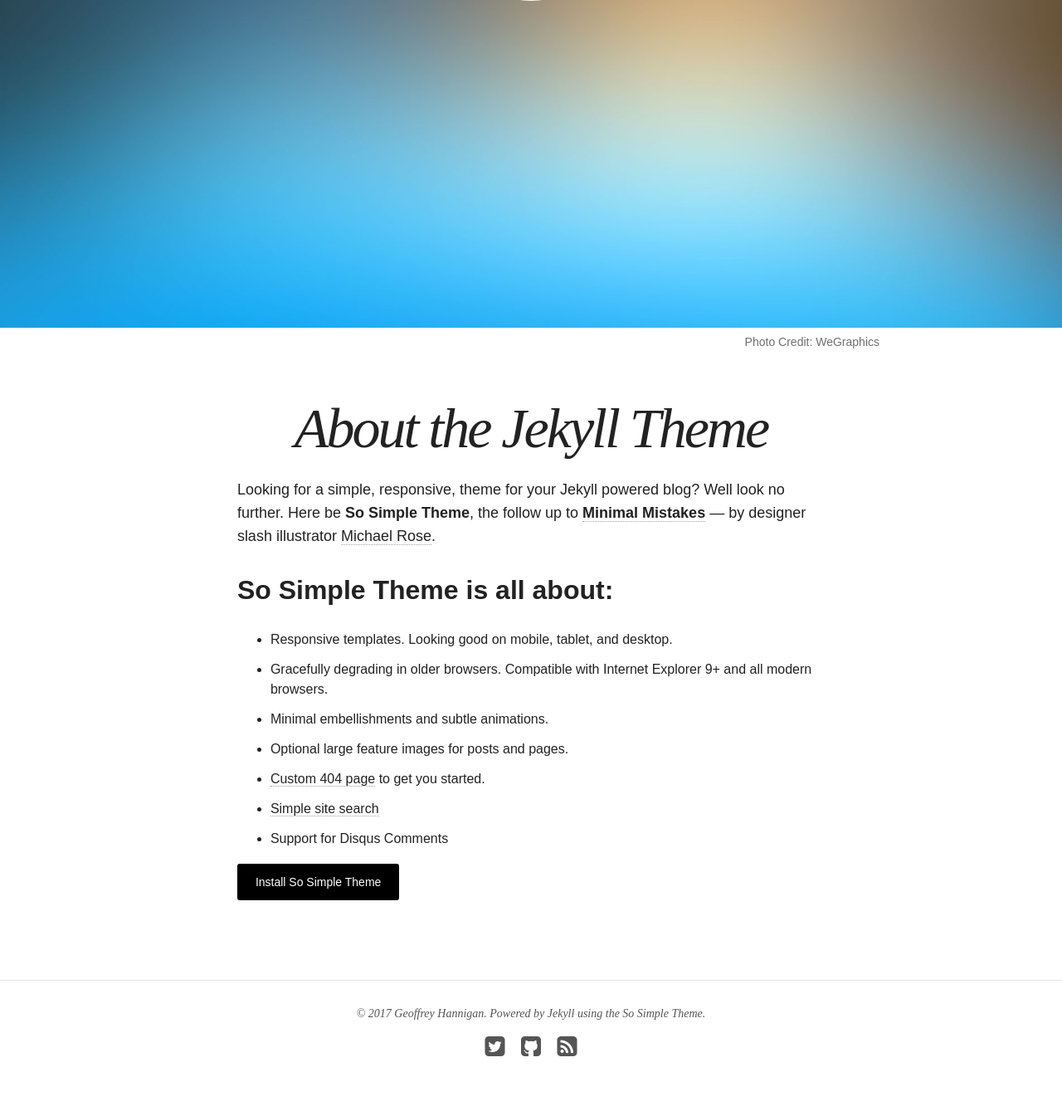
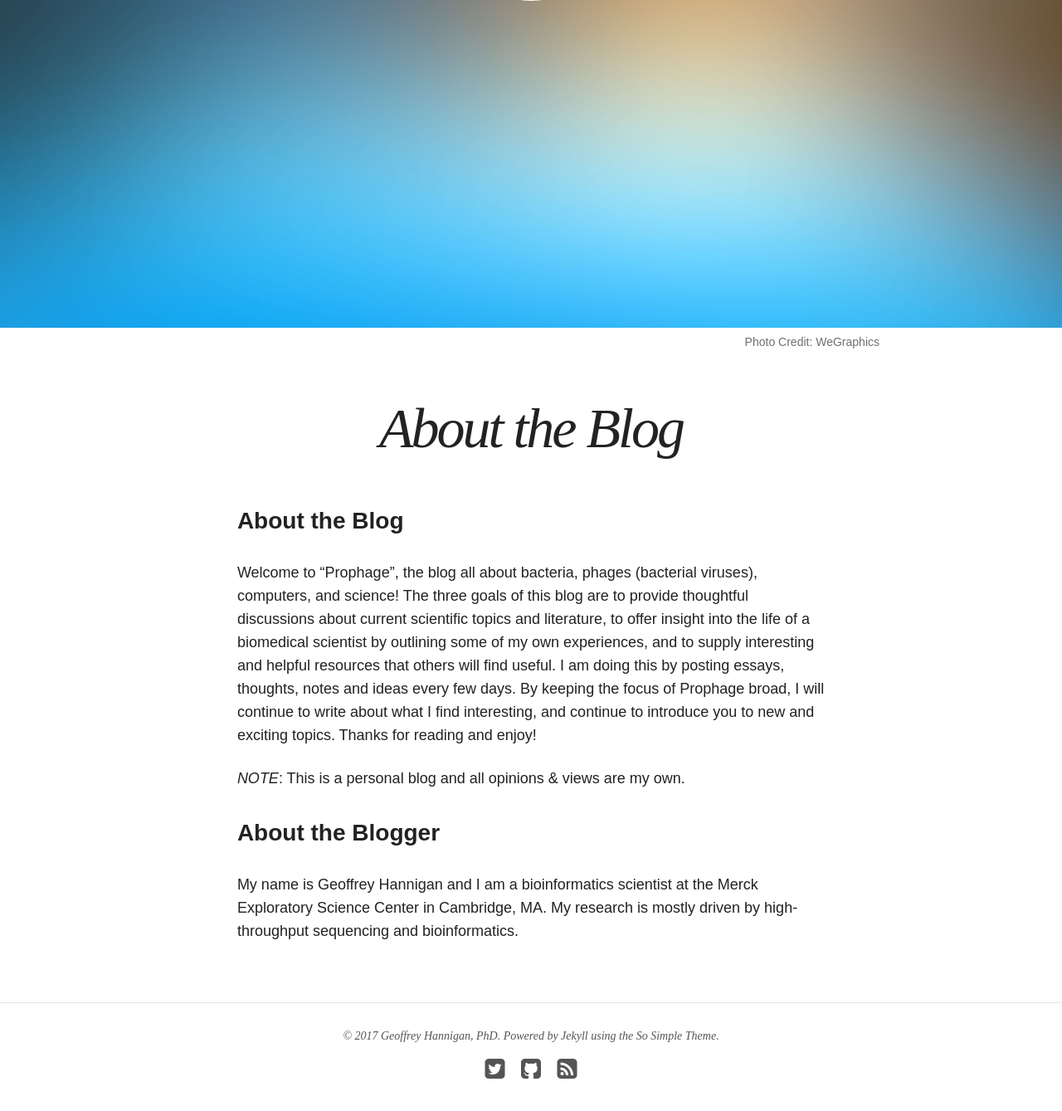
Before and after one commit to Microbiology/Microbiology.github.io, a Jekyll site: the page built from about/index.md, in a window 1280 px wide and 1400 px high, scrolled down 298 px. Shown: the top 1339 px of the window at 83% size. Built offline with Jekyll 4.4.1, drawn with Linux system fonts in a browser that asks for light colours; nearby versions of some CDN libraries.

Commit message:
A couple more personal edits.

```diff
--- a/_config.yml
+++ b/_config.yml
@@ -36,7 +36,7 @@
 
 # Site owner
 owner:
-  name: Geoffrey Hannigan
+  name: Geoffrey Hannigan, PhD
   avatar: bio-photo.jpg
   email: hanni035@umn.edu
   disqus-shortname:
--- a/about/index.md
+++ b/about/index.md
@@ -1,7 +1,7 @@
 ---
 layout: page
-title: About the Jekyll Theme
-excerpt: "So Simple is a responsive Jekyll theme for your words and images."
+title: About the Blog
+excerpt: "About Geof Hannigan"
 modified: 2014-08-08T19:44:38.564948-04:00
 image:
   feature: so-simple-sample-image-4.jpg
@@ -9,18 +9,10 @@
   creditlink: http://wegraphics.net/downloads/free-ultimate-blurred-background-pack/
 ---
 
-Looking for a simple, responsive, theme for your Jekyll powered blog? Well look no further. Here be **So Simple Theme**, the follow up to [**Minimal Mistakes**](http://mmistakes.github.io/minimal-mistakes) --- by designer slash illustrator [Michael Rose](http://mademistakes.com).
+### About the Blog
+Welcome to "Prophage", the blog all about bacteria, phages (bacterial viruses), computers, and science!  The three goals of this blog are to provide thoughtful discussions about current scientific topics and literature, to offer insight into the life of a biomedical scientist by outlining some of my own experiences, and to supply interesting and helpful resources that others will find useful.  I am doing this by posting essays, thoughts, notes and ideas every few days.  By keeping the focus of Prophage broad, I will continue to write about what I find interesting, and continue to introduce you to new and exciting topics.  Thanks for reading and enjoy!
 
-## So Simple Theme is all about:
+*NOTE*: This is a personal blog and all opinions & views are my own.
 
-* Responsive templates. Looking good on mobile, tablet, and desktop.
-* Gracefully degrading in older browsers. Compatible with Internet Explorer 9+ and all modern browsers.
-* Minimal embellishments and subtle animations.
-* Optional large feature images for posts and pages.
-* [Custom 404 page]({{ site.url }}/404.html) to get you started.
-* [Simple site search](https://github.com/christian-fei/Simple-Jekyll-Search)
-* Support for Disqus Comments
-
-<a markdown="0" href="{{ site.url }}/theme-setup" class="btn">Install So Simple Theme</a>
-
-[^1]: Example: *domain.com/category-name/post-title*
+### About the Blogger
+My name is Geoffrey Hannigan and I am a bioinformatics scientist at the Merck Exploratory Science Center in Cambridge, MA. My research is mostly driven by high-throughput sequencing and bioinformatics.
```
